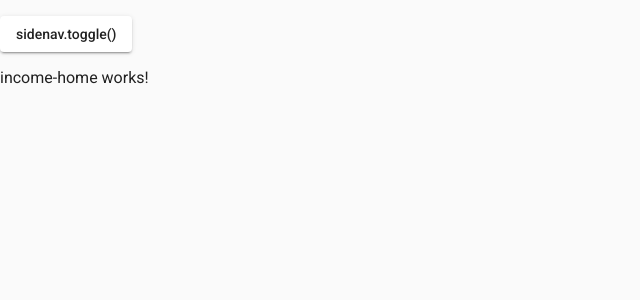
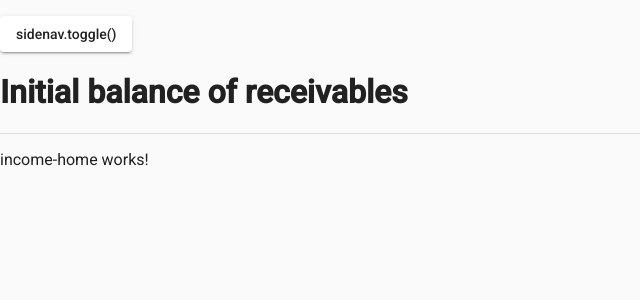
Before and after one commit to lux-coder/moneyFlow, an Angular app in the folder moneyFlowFrontend/: page /income in a window 1280 px wide. Shown: the top 300 px of the page, without its empty margins (0-640 px from the left). Built offline with nearby package versions, Linux system fonts and the light colour scheme.

Commit message:
divider component as shared module

```diff
--- a/moneyFlowFrontend/src/app/income/income-home/income-home.component.html
+++ b/moneyFlowFrontend/src/app/income/income-home/income-home.component.html
@@ -1 +1,4 @@
+<app-divider>
+    Initial balance of receivables
+</app-divider>
 <p>income-home works!</p>
--- a/moneyFlowFrontend/src/app/income/income.module.ts
+++ b/moneyFlowFrontend/src/app/income/income.module.ts
@@ -4,12 +4,15 @@ import { CommonModule } from '@angular/common';
 import { IncomeRoutingModule } from './income-routing.module';
 import { IncomeHomeComponent } from './income-home/income-home.component';
 
+import { SharedModule } from '../shared/shared.module';
 
 @NgModule({
   declarations: [IncomeHomeComponent],
   imports: [
     CommonModule,
-    IncomeRoutingModule
+    IncomeRoutingModule,
+
+    SharedModule
   ]
 })
 export class IncomeModule { }
--- /dev/null
+++ b/moneyFlowFrontend/src/app/shared/divider/divider.component.html
@@ -0,0 +1,4 @@
+<h1>
+    <ng-content></ng-content>
+</h1>
+<mat-divider></mat-divider>
--- /dev/null
+++ b/moneyFlowFrontend/src/app/shared/divider/divider.component.ts
@@ -0,0 +1,15 @@
+import { Component, OnInit } from '@angular/core';
+
+@Component({
+  selector: 'app-divider',
+  templateUrl: './divider.component.html',
+  styleUrls: ['./divider.component.css']
+})
+export class DividerComponent implements OnInit {
+
+  constructor() { }
+
+  ngOnInit(): void {
+  }
+
+}
```
Also changed, not shown: moneyFlowFrontend/src/app/app.module.ts (+5 -2 lines), moneyFlowFrontend/src/app/shared/shared.module.ts (added, +17 -0 lines), moneyFlowFrontend/src/app/shared/divider/divider.component.css (added), 1 other file (tests, documents, lock files or other folders).
